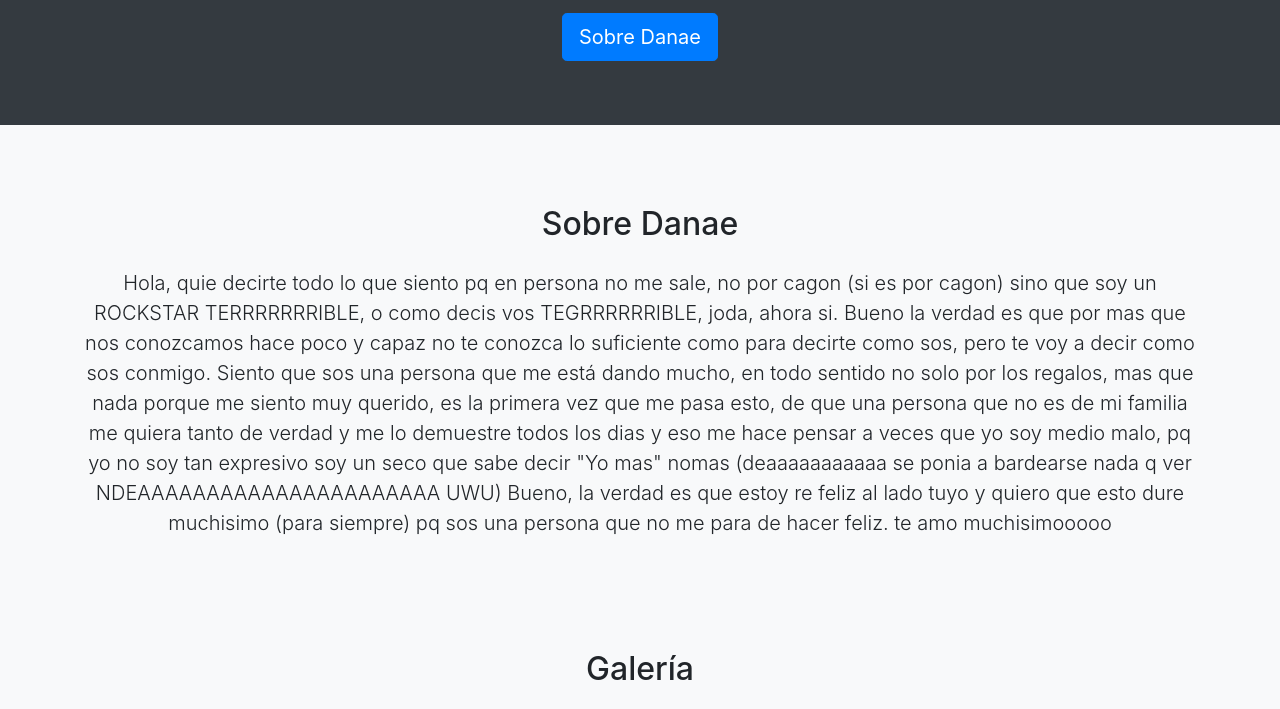
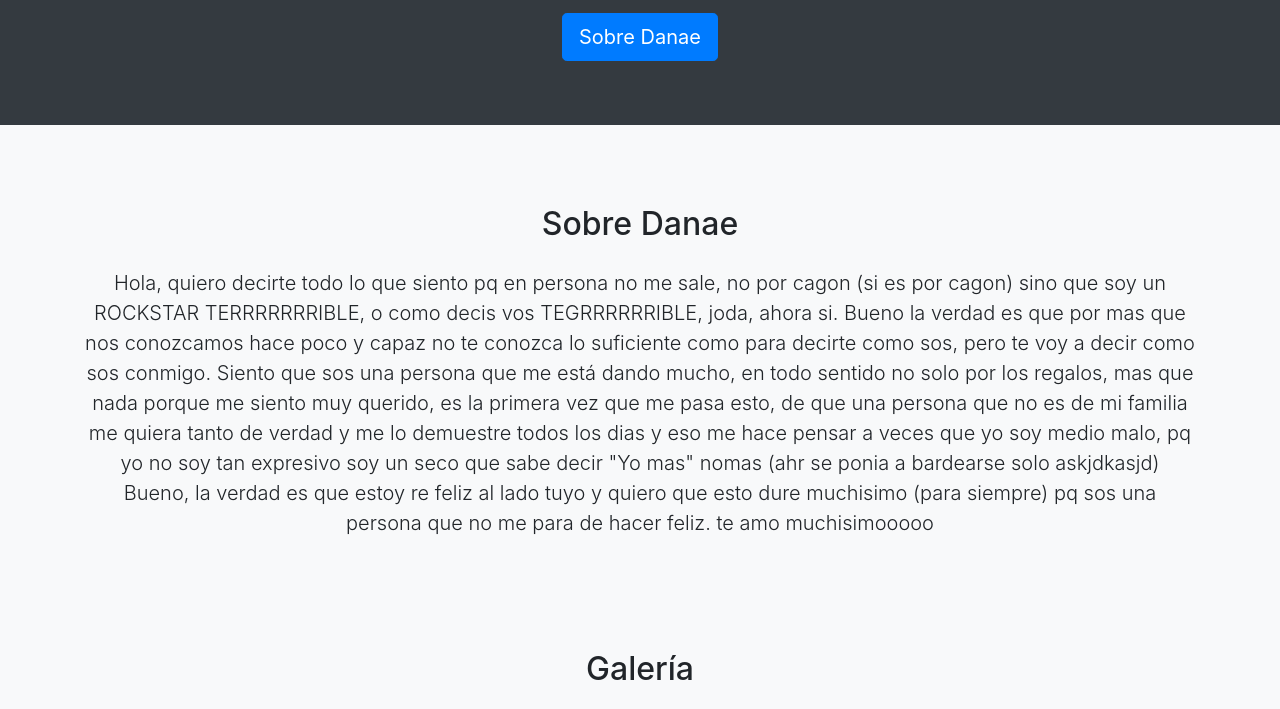
Before and after one commit to programmer0101012/paraella.github.io, a plain HTML site: page index.html in a window 1280 px wide. Shown: the part 589-1298 px from the top of the page. Drawn offline with nearby package versions, Linux system fonts and the light colour scheme.

Commit message:
Update index.html

```diff
--- a/index.html
+++ b/index.html
@@ -100,7 +100,7 @@
 <section id="about" class="py-5 text-center">
   <div class="container">
     <h2 class="mb-4">Sobre Danae</h2>
-    <p class="lead">Hola, quie decirte todo lo que siento pq en persona no me sale, no por cagon (si es por cagon) sino que soy un ROCKSTAR TERRRRRRRIBLE, o como decis vos TEGRRRRRRIBLE, joda, ahora si. Bueno la verdad es que por mas que nos conozcamos hace poco y capaz no te conozca lo suficiente como para decirte como sos, pero te voy a decir como sos conmigo. Siento que sos una persona que me está dando mucho, en todo sentido no solo por los regalos, mas que nada porque me siento muy querido, es la primera vez que me pasa esto, de que una persona que no es de mi familia me quiera tanto de verdad y me lo demuestre todos los dias y eso me hace pensar a veces que yo soy medio malo, pq yo no soy tan expresivo soy un seco que sabe decir "Yo mas" nomas (deaaaaaaaaaaa se ponia a bardearse nada q ver NDEAAAAAAAAAAAAAAAAAAAAAA UWU) Bueno, la verdad es que estoy re feliz al lado tuyo y quiero que esto dure muchisimo (para siempre) pq sos una persona que no me para de hacer feliz. te amo muchisimooooo </p>
+    <p class="lead">Hola, quiero decirte todo lo que siento pq en persona no me sale, no por cagon (si es por cagon) sino que soy un ROCKSTAR TERRRRRRRIBLE, o como decis vos TEGRRRRRRIBLE, joda, ahora si. Bueno la verdad es que por mas que nos conozcamos hace poco y capaz no te conozca lo suficiente como para decirte como sos, pero te voy a decir como sos conmigo. Siento que sos una persona que me está dando mucho, en todo sentido no solo por los regalos, mas que nada porque me siento muy querido, es la primera vez que me pasa esto, de que una persona que no es de mi familia me quiera tanto de verdad y me lo demuestre todos los dias y eso me hace pensar a veces que yo soy medio malo, pq yo no soy tan expresivo soy un seco que sabe decir "Yo mas" nomas (ahr se ponia a bardearse solo askjdkasjd) Bueno, la verdad es que estoy re feliz al lado tuyo y quiero que esto dure muchisimo (para siempre) pq sos una persona que no me para de hacer feliz. te amo muchisimooooo </p>
   </div>
 </section>
 
```
